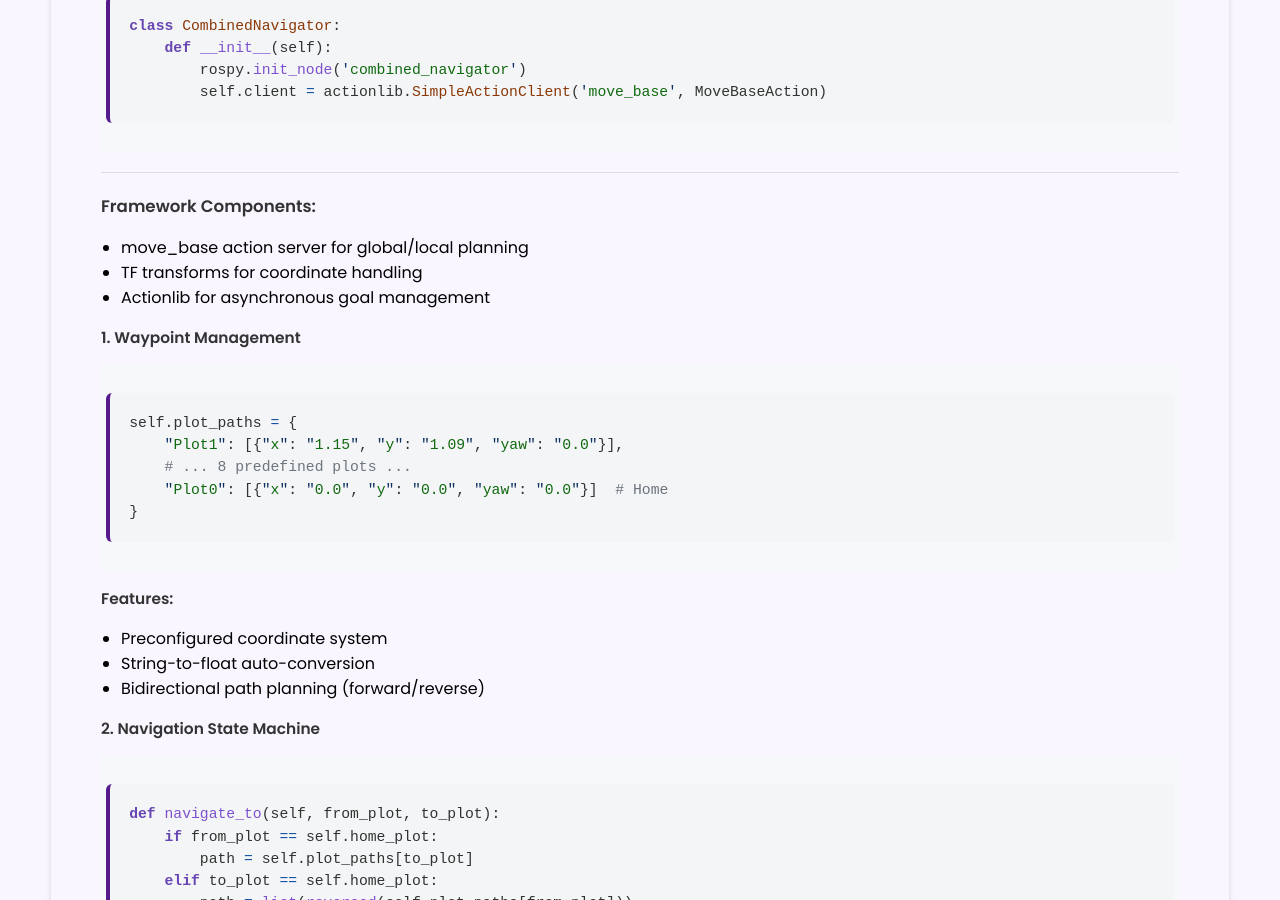
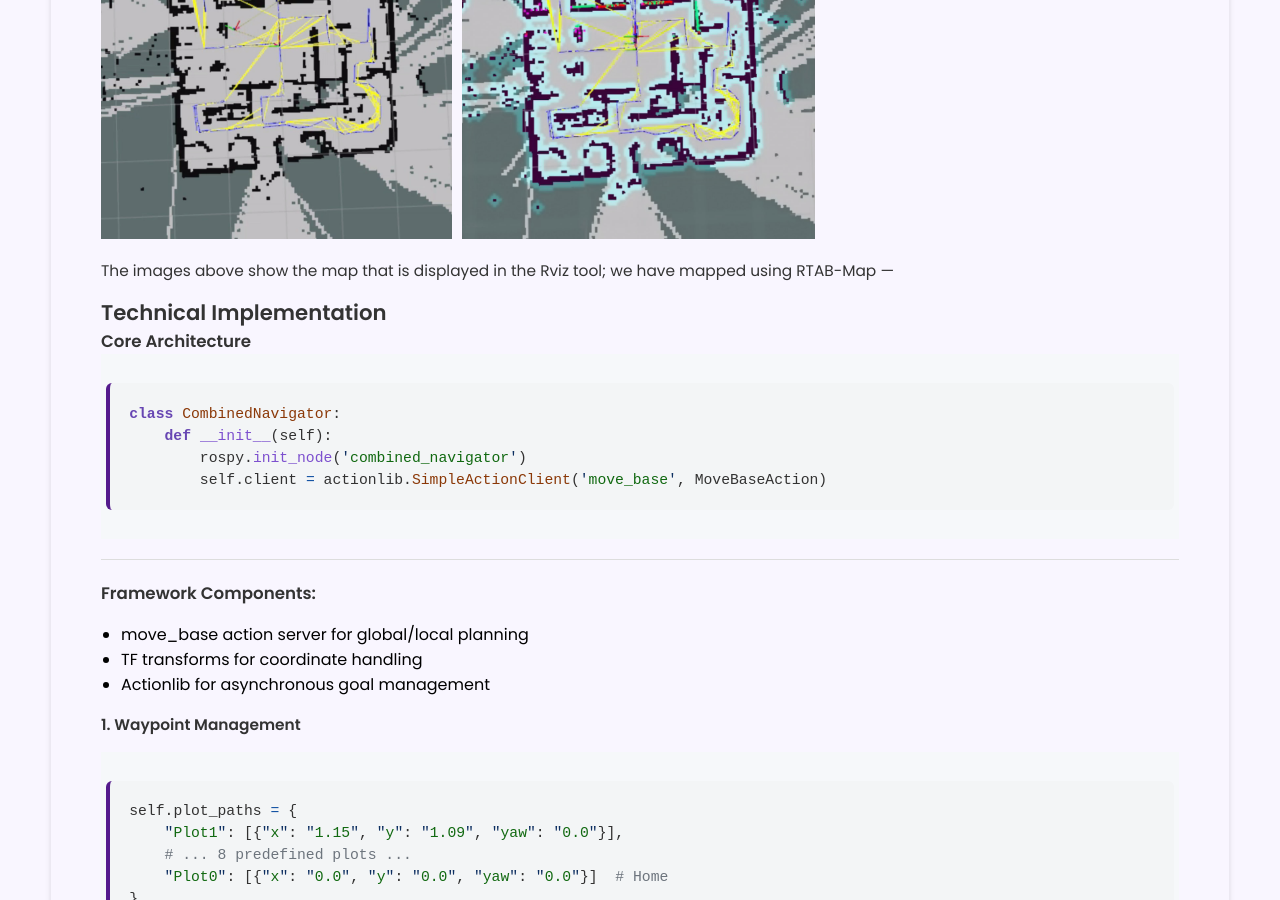
Before and after one commit to Darrshini/darrshini.github.io, a Jekyll site: the page built from _projects/Systems Engineering Project 1/index.md, in a window 1280 px wide and 900 px high, scrolled down 2823 px. Built offline with Jekyll 4.4.1, drawn with Linux system fonts in a browser that asks for light colours.

Commit message:
Update index.md

```diff
--- a/_projects/Systems Engineering Project 1/index.md
+++ b/_projects/Systems Engineering Project 1/index.md
@@ -44,7 +44,13 @@ For this project, our goal was to create an autonomous navigation system using t
 
 ---
 ## Using RTAB-Mapping for Mapping the Arena
-
+<div style="display: flex; gap: 20px; flex-wrap: wrap; margin: 20px 0;">
+  {% include image-gallery.html
+     images="/assets/images/completed_map.jpg, /assets/images/completed_map_navigation.jpg"
+     height="350"
+  %}
+</div>
+The images above show the map that is displayed in the Rviz tool; we have mapped using RTAB-Map
 ---
 
 ## Technical Implementation
```
